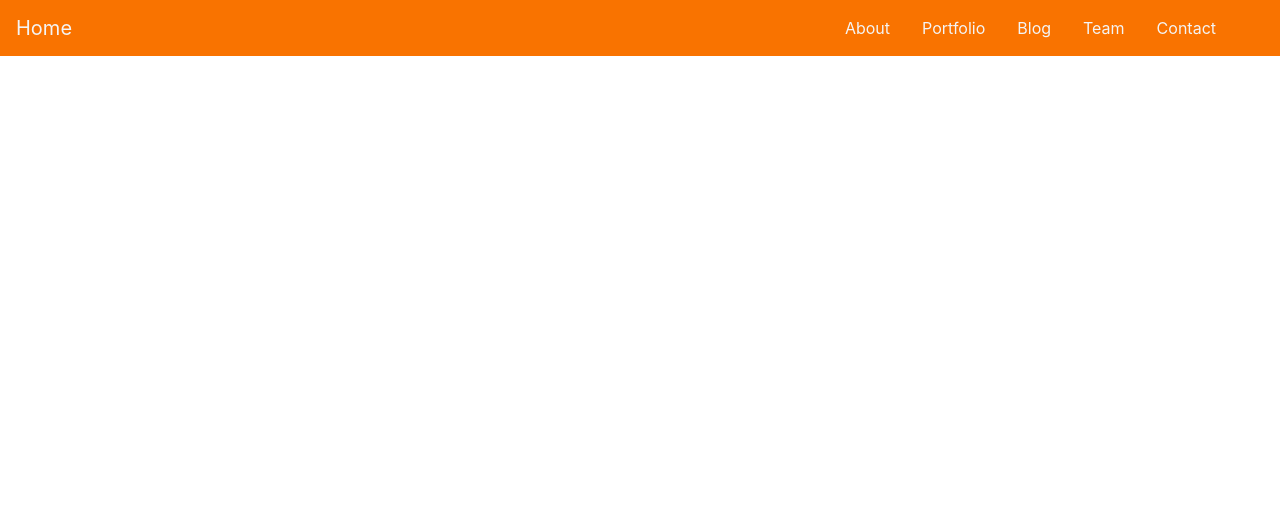
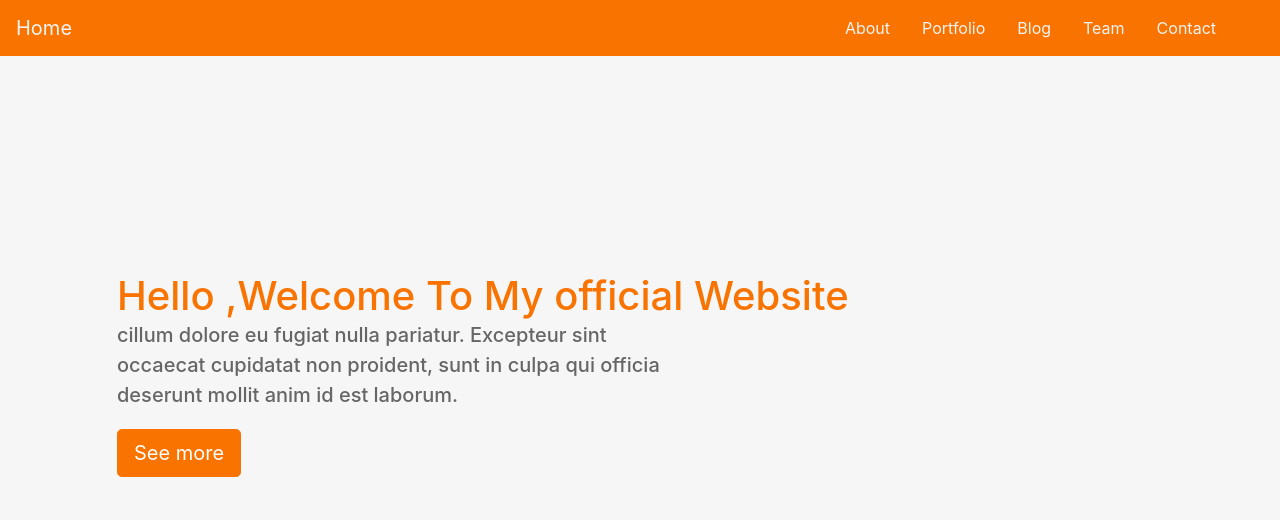
Before and after one commit to elireiner/adems-web-app, a plain HTML site: page index.html in a window 1280 px wide. Drawn offline with nearby package versions, Linux system fonts and the light colour scheme; files that its build step writes are made by us from their sources.

Commit message:
Add hedder text img and styling also move main css fiile to correct location

```diff
--- /dev/null
+++ b/css/main.css
@@ -0,0 +1,76 @@
+.navbar {
+    background: #F97300;
+}
+
+.nav-link,
+.navbar-brand {
+    color: #f4f4f4;
+    cursor: pointer;
+}
+
+.nav-link {
+    margin-right: 1em !important;
+}
+
+.nav-link:hover {
+    background: #f4f4f4;
+    color: #f97300;
+}
+
+.navbar-collapse {
+    justify-content: flex-end;
+}
+
+.navbar-toggler {
+    background: #fff !important;
+}
+
+.navbar-collapse {
+    justify-content: flex-end;
+}
+
+.bg-dark {
+    background-color: #343a40 !important
+}
+
+.bg-primary {
+    background-color: #007bff !important
+}
+
+.header {
+    background-image: url('../images/headerback.jpg');
+    background-attachment: fixed;
+    background-size: cover;
+    background-position: center;
+}
+
+.overlay {
+    position: absolute;
+    min-height: 100%;
+    min-width: 100%;
+    left: 0;
+    top: 0;
+    background: rgba(244, 244, 244, 0.79);
+}
+
+.description{
+    position: absolute;
+    top: 30%;
+    margin: auto;
+    padding: 2em;
+
+}
+.description h1{
+ color:#F97300 ;
+}
+.description p{
+ color:#666;
+ font-size: 20px;
+ width: 50%;
+ line-height: 1.5;
+}
+.description button{
+ border:1px  solid #F97300;
+ background:#F97300;
+ color:#fff;
+}
--- a/images/main.css
+++ /dev/null
@@ -1,38 +0,0 @@
-.navbar {
-    background: #F97300;
-}
-
-.nav-link,
-.navbar-brand {
-    color: #f4f4f4;
-    cursor: pointer;
-}
-
-.nav-link {
-    margin-right: 1em !important;
-}
-
-.nav-link:hover {
-    background: #f4f4f4;
-    color: #f97300;
-}
-
-.navbar-collapse {
-    justify-content: flex-end;
-}
-
-.navbar-toggler {
-    background: #fff !important;
-}
-
-.navbar-collapse {
-    justify-content: flex-end;
-}
-
-.bg-dark {
-    background-color: #343a40 !important
-}
-
-.bg-primary {
-    background-color: #007bff !important
-}
--- a/index.html
+++ b/index.html
@@ -34,6 +34,19 @@
             </ul>
         </div>
     </nav>
+    <header class="header">
+        <div class="overlay"></div>
+        <div class="container">
+            <div class="description ">
+                <h1> Hello ,Welcome To My official Website
+                    <p> cillum dolore eu fugiat nulla pariatur. Excepteur sint occaecat cupidatat non proident, sunt in
+                        culpa qui officia deserunt mollit anim id est laborum.
+                    </p>
+                    <button class="btn btn-outline-secondary btn-lg">See more</button> </h1>
+            </div>
+        </div>
+    </header>
+    <script type="text/javascript" src='js/main.js'></script>
 </body>
 
 </html>
--- /dev/null
+++ b/js/main.js
@@ -0,0 +1,4 @@
+$(document).ready(function(){
+    $('.header').height($(window).height());
+
+   })
```
Also changed, not shown: images/headerback.jpg (added).
